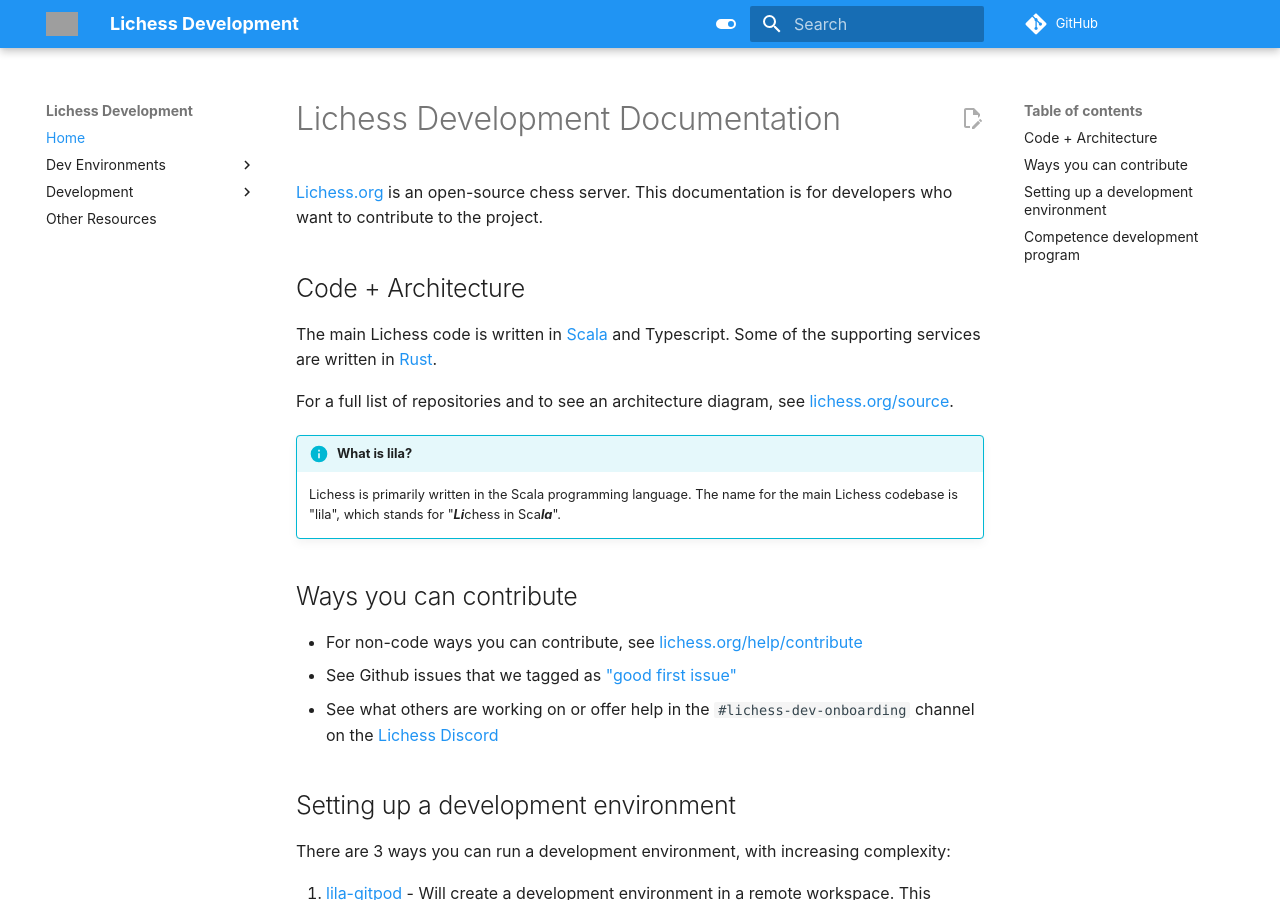
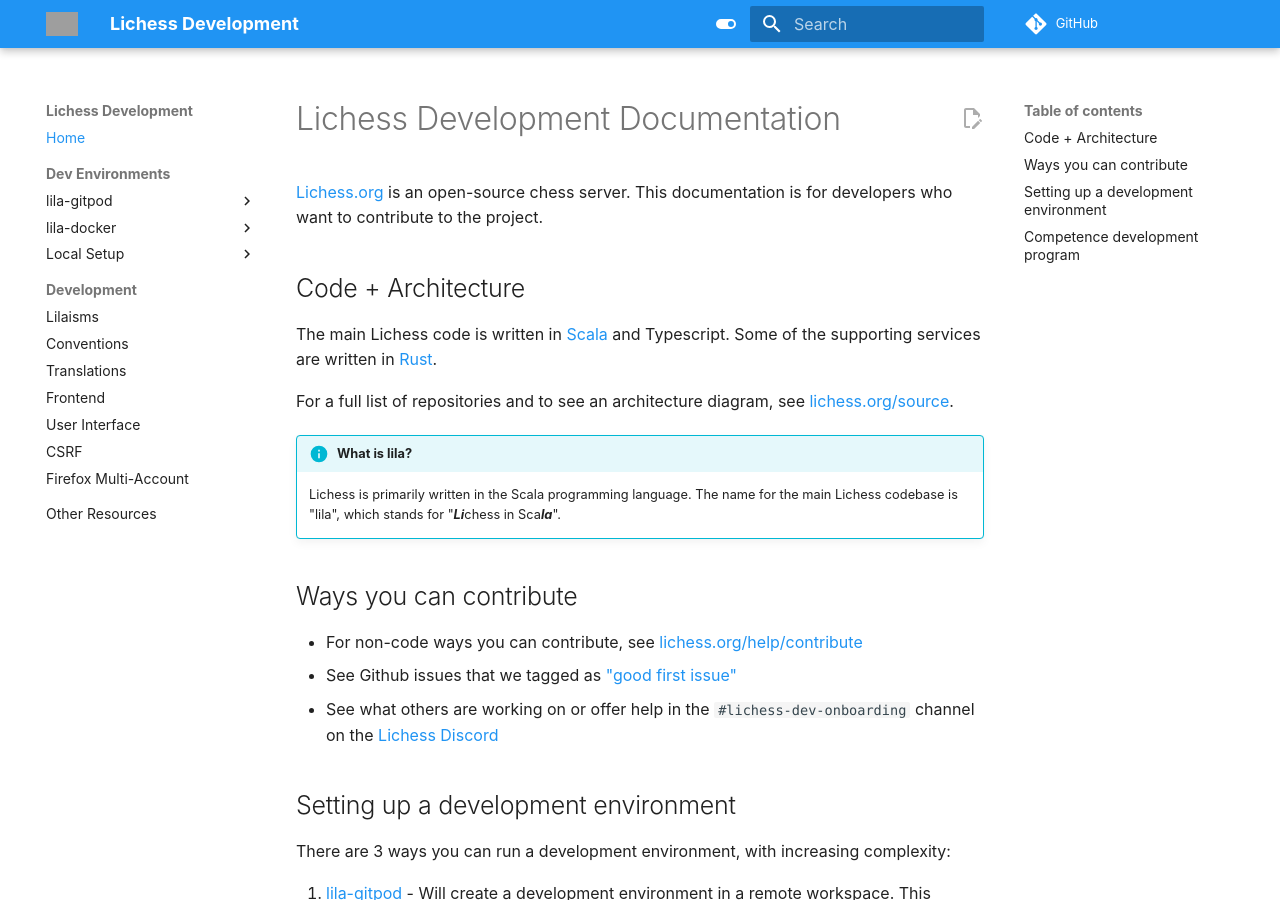
Before and after one commit to fitztrev/docs, an MkDocs documentation site: the page built from docs/index.md, in a window 1280 px wide and 900 px high. Built offline with MkDocs 1.6.1 and Material for MkDocs 9.7.7, drawn with Linux system fonts in a browser that asks for light colours; comment, search, counter and statistics services are not loaded; grey boxes are pictures that could not be loaded.

Commit message:
sidebar layout

```diff
--- a/mkdocs.yml
+++ b/mkdocs.yml
@@ -40,6 +40,10 @@
     - content.action.edit
     - content.code.copy
     - navigation.footer
+    - navigation.instant
+    - navigation.instant.progress
+    - navigation.sections
+    - toc.follow
   font: false
   palette:
     - media: "(prefers-color-scheme: light)"
```
